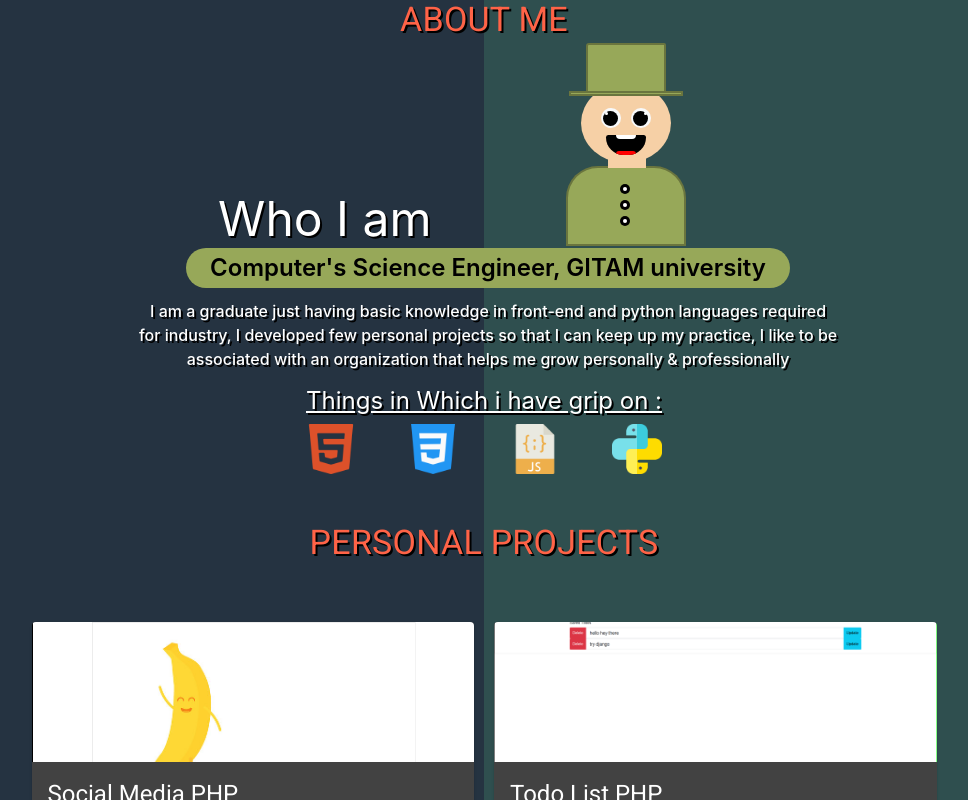
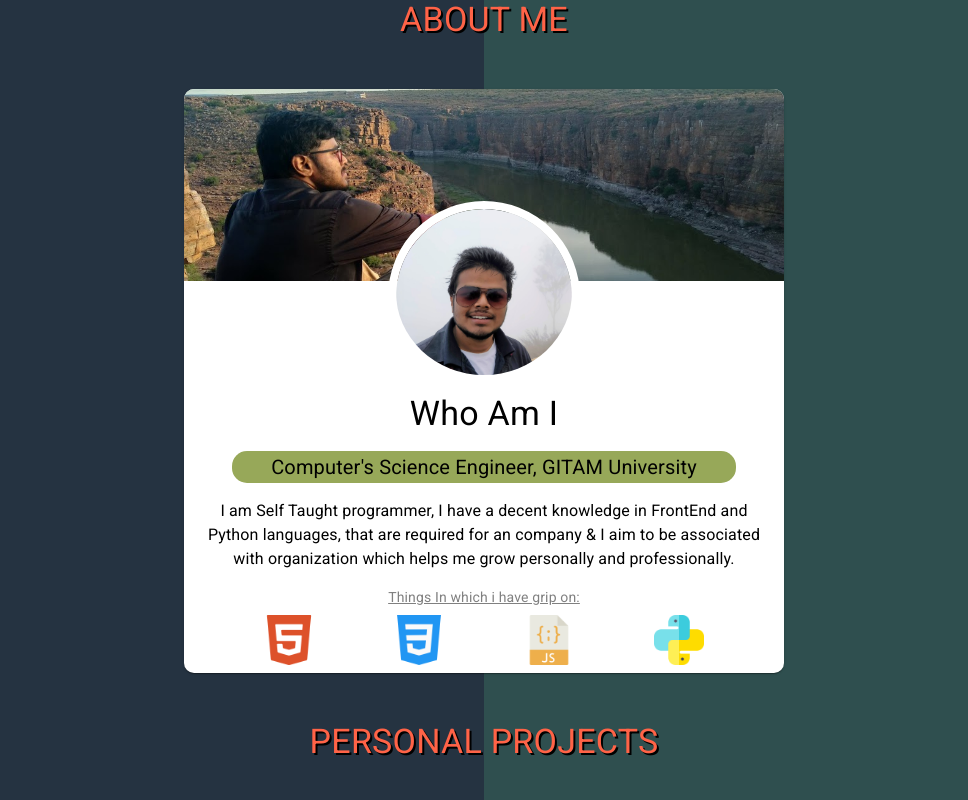
Before and after one commit to ChittojiMuraliSreeKrishna/portfolio, a React (Create React App) app: page / in a window 1280 px wide. Shown: the part 2540-3340 px from the top of the page, without its empty margins (156-1124 px from the left). Built offline with nearby package versions, Linux system fonts and the light colour scheme.

Commit message:
Update Aboutme Section

```diff
--- a/src/Components/Css/Aboutme.css
+++ /dev/null
@@ -1,229 +0,0 @@
-.about-me {
-  max-width: 1000px;
-  margin: 0 auto;
-  display: flex;
-  flex-direction: column;
-  justify-content: center;
-  align-items: center;
-}
-.about-me p {
-  font-weight: 500;
-}
-.about-me__img {
-  display: flex;
-  flex-direction: column;
-  justify-content: center;
-  align-items: center;
-}
-.hat {
-  width: 80px;
-  height: 50px;
-  background: var(--colorGreen);
-  border-radius: 3px 2px 0 0;
-  position: relative;
-  z-index: 10;
-  transform: translateY(10px);
-  border: 2px solid rgba(0, 0, 0, 0.3);
-}
-.hat::after {
-  content: "";
-  width: 150%;
-  height: 5px;
-  background: var(--colorGreen);
-  position: absolute;
-  bottom: -5px;
-  left: -25%;
-  border: 2px solid rgba(0, 0, 0, 0.3);
-}
-.toyhead {
-  height: 80px;
-  width: 90px;
-  border-radius: 50%;
-  background: #f6d0a6;
-  position: relative;
-  z-index: 7;
-}
-.toyhead::after {
-  content: "";
-  height: 10px;
-  width: 38px;
-  background: #f6d0a6;
-  position: absolute;
-  bottom: -5px;
-  right: 25px;
-}
-.eyes {
-  background: var(--light);
-  height: 20px;
-  width: 20px;
-  border-radius: 50%;
-  position: absolute;
-  top: 25px;
-}
-.eyes::before {
-  content: "";
-  position: absolute;
-  width: 15px;
-  height: 15px;
-  background: var(--colorBlack);
-  border-radius: 50%;
-  top: 2.5px;
-  left: 2.5px;
-}
-.eyes::after {
-  content: "";
-  position: absolute;
-  width: 3px;
-  height: 3px;
-  background: var(--colorWhite);
-  border-radius: 50%;
-  top: 4px;
-  left: 4px;
-}
-.eye-right::after {
-  left: 13px;
-}
-.eye-left {
-  position: absolute;
-  left: 20px;
-}
-.eye-right {
-  position: absolute;
-  right: 20px;
-}
-.mouth {
-  position: absolute;
-  left: 28%;
-  bottom: 10%;
-  background: var(--colorBlack);
-  width: 40px;
-  height: 20px;
-  overflow: hidden;
-  border-radius: 10px 10px 70px 70px;
-}
-.mouth::before {
-  content: "";
-  height: 4px;
-  width: 20px;
-  background: var(--colorWhite);
-  position: absolute;
-  top: 0;
-  left: 10px;
-  border-radius: 0px 0px 50px 50px;
-}
-.mouth::after {
-  content: "";
-  height: 6px;
-  width: 20px;
-  background: #ff0000;
-  position: absolute;
-  bottom: -2px;
-  left: 10px;
-  border-radius: 50px 50px 50px 50px;
-}
-.toybody {
-  height: 80px;
-  transform: translateY(3px);
-  width: 120px;
-  background: var(--colorGreen);
-  border-top-left-radius: 2rem;
-  border-top-right-radius: 2rem;
-  position: relative;
-  border: 2px solid rgba(0, 0, 0, 0.3);
-}
-.buttons {
-  background: var(--colorBlack);
-  height: 10px;
-  width: 10px;
-  border-radius: 50%;
-  position: absolute;
-  left: 45%;
-}
-.buttons::before {
-  content: "";
-  height: 4px;
-  width: 4px;
-  background: var(--colorWhite);
-  border-radius: 50%;
-  position: absolute;
-  top: 3px;
-  left: 3px;
-}
-.button1 {
-  margin: 1em 0;
-}
-.button2 {
-  margin: 2em 0;
-}
-.button3 {
-  margin: 3em 0;
-}
-.about__title {
-  font-size: var(--fs-lg);
-  margin: 0.5em 0;
-  text-align: center;
-  text-shadow: 2px 2px var(--colorBlack);
-}
-.about__title strong {
-  font-weight: 400;
-  color: var(--colorWhite);
-}
-.about__subtitle {
-  background: var(--colorGreen);
-  color: var(--colorBlack);
-  font-size: var(--fs-md);
-  padding: 0.25em 1em;
-  margin-bottom: 1em;
-  font-weight: 600;
-  border-radius: 2rem;
-  text-align: center;
-}
-.knowledge h4 {
-  text-decoration: underline;
-  font-weight: var(--text-bold);
-  text-shadow: 2px 2px var(--colorBlack);
-}
-.about-me p {
-  color: var(--colorWhite);
-  text-shadow: 2px 2px var(--colorBlack);
-  text-align: center;
-}
-.languages {
-  display: flex;
-  justify-content: space-between;
-}
-.icons {
-  width: 50px;
-}
-@media (min-width: 1000px) {
-  .about-me__body {
-    display: grid;
-    grid-template-areas:
-      "b a"
-      "c c";
-  }
-  .about-me__img {
-    grid-area: a;
-    position: relative;
-    top: -3.5rem;
-    left: -10rem;
-  }
-  .about__title {
-    position: relative;
-    text-align: justify;
-    top: 1.5rem;
-    left: 2rem;
-  }
-  .about-titles {
-    grid-area: b;
-    position: relative;
-    top: 3.3rem;
-    right: -4rem;
-  }
-  .details {
-    grid-area: c;
-    max-width: 700px;
-    position: relative;
-    left: 1rem;
-  }
-}
--- a/src/Components/Js/Aboutme.js
+++ b/src/Components/Js/Aboutme.js
@@ -1,7 +1,14 @@
 import React from 'react'
-import "../Css/Aboutme.css"
-import { Typography, makeStyles } from '@material-ui/core'
+import { Typography,
+  makeStyles,
+  Box, Card,
+  CardContent,
+  CardActions,
+  CardMedia,
+  CardActionArea } from '@material-ui/core'
 
+  import myBackground from "../Images/mine2.jpg"
+  import aboutImg from "../Images/mine3.jpg"
   import HTML from "../Images/icons/html.png"
   import CSS from "../Images/icons/css.png"
   import JavaScript from "../Images/icons/javascript.png"
@@ -14,75 +21,135 @@ const useStyles = makeStyles((theme) => ({
       textTransform: "uppercase",
       textShadow: "2px 2px black",
   },
+  card: {
+    maxWidth: "600px",
+    background: "white",
+    color: "black",
+    display: "flex",
+    flexDirection: "column",
+    justifyContent: "center",
+    alignItems: "center",
+    borderRadius: "10px",
+  },
+  cardBody: {
+    display: "flex",
+    flexDirection: "column",
+    justifyContent: "center",
+  },
+  icons: {
+    width: "50px",
+  },
+  languages: {
+    display: "flex",
+    justifyContent: "space-evenly",
+    alignItems: "center",
+  },
+  boxStyling: {
+    display: "grid",
+    placeItems: "center",
+  },
+  aboutBackground: {
+    width: "100%",
+    height: "12rem",
+  },
+  aboutPicture: {
+  width: "12rem",
+  height: "12rem",
+  borderRadius: "50%",
+  border: "solid 0.5rem #fff",
+  overflow: "hidden",
+  marginTop: "-6rem",
+  alignSelf: "center",
+  },
+  aboutImg: {
+    width: "100%",
+    height: "auto",
+    borderRadius: "50%",
+    alignSelf: "center",
+  },
+  subHeading: {
+    background: "#97a859",
+    padding: "0 2rem",
+    margin: "1rem 2rem",
+    borderRadius: "15px",
+    fontWeight: "550",
+  },
+  languagesTitle:{
+    textDecoration: "underline",
+    color: "gray",
+  }
 }))
 
+
 const Aboutme = () => {
-  const classes = useStyles()
+  const classes = useStyles();
   return (
-<div className="Aboutme">
+    <Box className={classes.boxStyling}>
       <Typography variant="h4" align="center" className={classes.heading} id="about">
                 About me
       </Typography>
-      <div className="">
-        <section className="about-me">
-          <div className="about-me__body">
-            <div className="about-me__img shadow">
-              <div className="hat"></div>
-              <div className="toyhead">
-                <div className="eyes eye-left"></div>
-                <div className="eyes eye-right"></div>
-                <div className="mouth"></div>
-              </div>
-              <div className="toybody">
-                <div className="buttons button1"></div>
-                <div className="buttons button2"></div>
-                <div className="buttons button3"></div>
-              </div>
-            </div>
-            <div className="about-titles">
-              <h2 className="about__title">
-                <strong>Who I am</strong>
-              </h2>
-              <h3 className="about__subtitle">
-                Computer's Science Engineer, GITAM university
-              </h3>
-            </div>
-            <p className="details">
-              I am a graduate just having basic knowledge in front-end and
-              python languages required for industry, I developed few personal
-              projects so that I can keep up my practice, I like to be
-              associated with an organization that helps me grow personally &
-              professionally
-            </p>
-          </div>
-          <div className="knowledge">
-            <h4>Things in Which i have grip on :</h4>
-            <div className="languages">
+    <Box variant="div">
+    <Card className={classes.card}>
+      <CardMedia
+      component="img"
+      image={myBackground}
+      alt="background"
+      className={classes.aboutBackground}
+      />
+    <CardContent className={classes.cardBody}>
+      <Box className={classes.aboutPicture}>
+      <CardMedia
+      component="img"
+      image={aboutImg}
+      alt="my picture"
+      className={classes.aboutImg}
+      />
+      </Box>
+      <Box>
+      <Typography variant="h4" align="center">
+        Who Am I
+      </Typography>
+      <Typography variant="h6" align="center" className={classes.subHeading}>
+      Computer's Science Engineer, GITAM University
+      </Typography>
+      <Typography variant="body1" align="center">
+        I am Self Taught programmer, I have a decent knowledge in
+        FrontEnd and Python languages, that are required for an company
+        & I aim to be associated with organization which helps me grow
+        personally and professionally.
+      </Typography>
+      </Box>
+    </CardContent>
+    <Typography variant="body2" align="center" className={classes.languagesTitle}>
+      Things In which i have grip on:
+    </Typography>
+    <CardActionArea>
+    <CardActions className={classes.languages}>
     <img
       src={HTML}
-                className="icons"
+      className={classes.icons}
       alt=""
     />
     <img
       src={CSS}
-                className="icons"
+      className={classes.icons}
       alt=""
     />
     <img
       src={JavaScript}
-                className="icons"
+      className={classes.icons}
       alt=""
     />
     <img
       src={Python}
-                className="icons"
+      className={classes.icons}
       alt=""
     />
-            </div>
-          </div>
-        </section>
-      </div>
-    </div>
+    </CardActions>
+    </CardActionArea>
+    </Card>
+    </Box>
+    </Box>
   )
 }
 
--- a/src/Components/Js/Certificate.js
+++ b/src/Components/Js/Certificate.js
@@ -15,7 +15,7 @@ const Certificate = ({certificates}) => {
     const classes = useStyles()
     return (
         <div>
-            <Typography variant="h4" align="center" className={classes.heading} id="certiificate">
+            <Typography variant="h4" align="center" className={classes.heading} id="certificates">
                 Certificates
             </Typography>
             <div className="certificates">
--- a/src/Components/Js/Personal.js
+++ b/src/Components/Js/Personal.js
@@ -1,14 +1,13 @@
 import React from 'react'
-import { makeStyles } from "@material-ui/core/styles";
-import Box from "@material-ui/core/Box";
-import Grid from "@material-ui/core/Grid";
-import Card from "@material-ui/core/Card";
-import CardActionArea from "@material-ui/core/CardActionArea";
-import CardActions from "@material-ui/core/CardActions";
-import CardContent from "@material-ui/core/CardContent";
-import CardMedia from "@material-ui/core/CardMedia";
-import Button from "@material-ui/core/Button";
-import Typography from "@material-ui/core/Typography";
+import {
+    makeStyles,
+    Box, Grid, Card,
+    CardContent,
+    CardActions,
+    CardMedia,
+    Button,
+    Typography
+} from "@material-ui/core/";
 import CodeIcon from '@material-ui/icons/Code';
 
 const useStyles = makeStyles((theme) => ({
@@ -49,7 +48,6 @@ const Personal = ({projects}) => {
             {projects.map((project, i) => (
                 <Grid item xs={12} sm={9} md={5} key={i}>
                     <Card className={classes.cardContainer}>
-                        <CardActionArea>
                             <CardMedia
                             component="img"
                             alt="Project 1"
@@ -61,7 +59,6 @@ const Personal = ({projects}) => {
                                 {project.heading}
                             </Typography>
                             </CardContent>
-                            <CardActionArea>
                                 <CardActions>
                                     <Button
                                     color="primary"
@@ -72,8 +69,6 @@ const Personal = ({projects}) => {
                                         Code
                                     </Button>
                                 </CardActions>
-                            </CardActionArea>
-                        </CardActionArea>
                     </Card>
                 </Grid>
             ))}
```
Also changed, not shown: src/Components/Css/Header.css (indentation only), src/Components/Images/mine2.jpg (added), src/Components/Images/mine3.jpg (added). Lines whose indentation alone changed are shown as unchanged.
